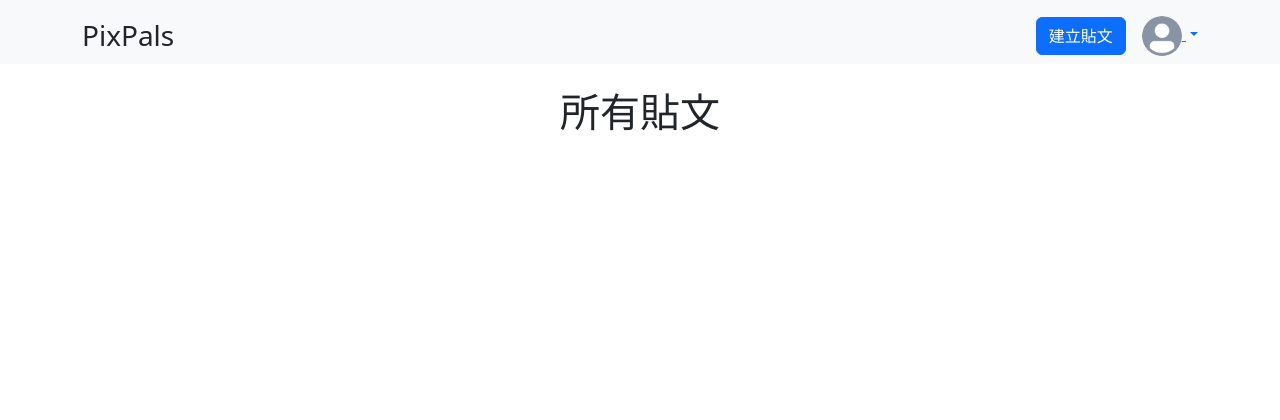
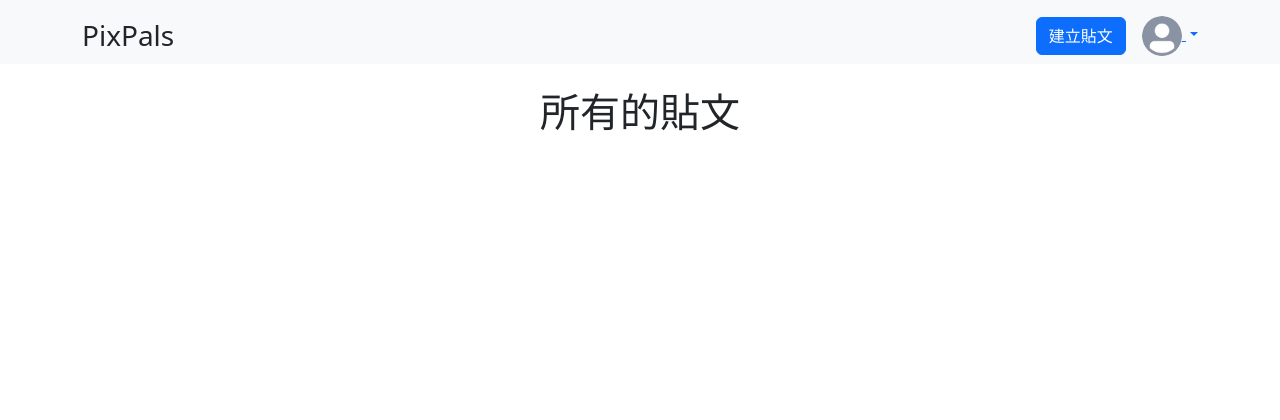
Before and after one commit to flystar0526/Github_Project, a Flask app: page / in a window 1280 px wide. Shown: the top 420 px of the page. Run offline with Flask 3, Linux system fonts and the light colour scheme; the visitor is signed in with stand-in values (Sample User, id 1); data comes from the database, SQL or seed files in the repository; data that the repository does not hold is empty; parts of the project's set-up code (start-up, migrations or seed data) failed here and were passed over.

Commit message:
Update deploy.yaml

```diff
--- a/templates/index.html
+++ b/templates/index.html
@@ -1,6 +1,6 @@
 {% extends "layout.html" %} {% block page_content %}
 <div class="container">
-  <h1 class="text-center mb-5">所有貼文</h1>
+  <h1 class="text-center mb-5">所有的貼文</h1>
   <div class="row">
     {% for post in posts %}
     <div class="col-lg-4 col-md-6 col-sm-12 mb-4">
```
Also changed, not shown: .github/workflows/deploy.yaml.
